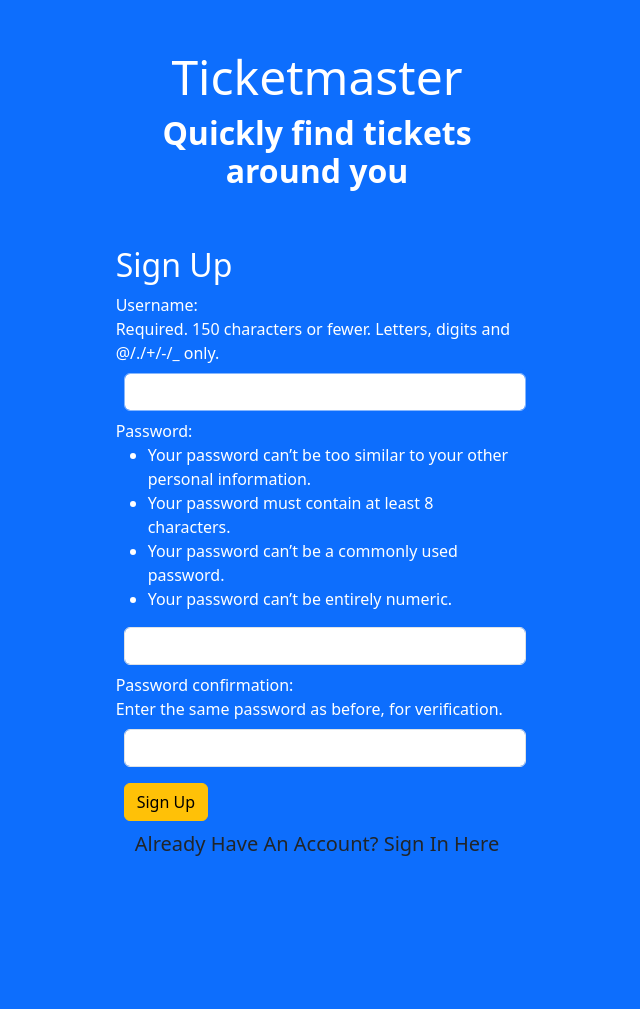
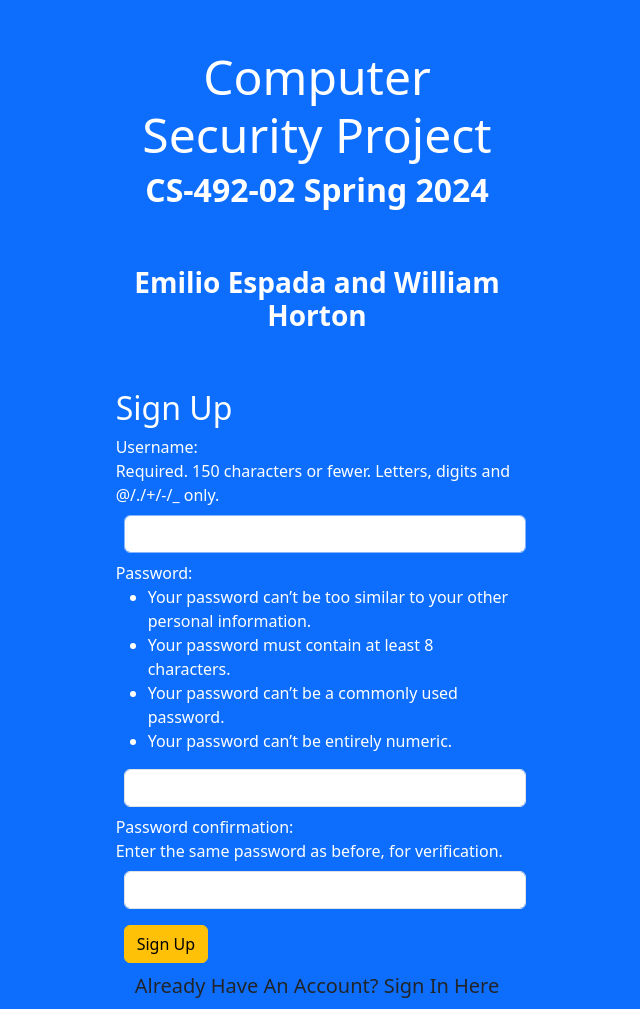
Before and after one commit to EmilioEspada/ComputerSecurityProject, a Django app: page /signup/ in a window 1280 px wide. Shown: the part 56-1065 px from the top of the page, without its empty margins (323-963 px from the left). Before the commit the page ends 912 px from the top, so only its background shows below. Run offline with Django 4.2, Linux system fonts and the light colour scheme.

Commit message:
Text changes

```diff
--- a/templates/landing.html
+++ b/templates/landing.html
@@ -9,8 +9,9 @@
         <div class="row justify-content-center">
             <div class="col-lg-4"></div>
             <div class="col-lg-4">
-                <h1 class="display-5 text-center pt-5">Ticketmaster</h1>
-                <h2 class="fw-bold text-center pb-5">Quickly find tickets around you</h2>
+                <h1 class="display-5 text-center pt-5">Computer Security Project</h1>
+                <h2 class="fw-bold text-center pb-5">CS-492-02 Spring 2024</h2>
+                <h3 class="fw-bold text-center pb-5">Emilio Espada and William Horton</h3>
                 <form action="{% url 'signup' %}" method="post">
                     {% csrf_token %}
                     {% block content %}
--- a/templates/saved-events.html
+++ b/templates/saved-events.html
@@ -23,7 +23,9 @@
                         <tbody>
                         {% for event in events %}
                             <tr>
-                                <td><p class="lead">{{ event.name }}</p><img src="{{ event.image }}" width="200" class="img-thumbnail rounded" alt="event image"></td>
+                                <td><p class="lead">{{ event.name }}</p><img src="{{ event.image }}" width="200"
+                                                                             class="img-thumbnail rounded"
+                                                                             alt="event image"></td>
                                 <td class="lead">{{ event.date }}, {{ event.time }}</td>
                                 <td class="lead">{{ event.venue }}</td>
                                 <td class="lead">{{ event.address }}, {{ event.city }}, {{ event.state }}</td>
--- a/templates/search-results.html
+++ b/templates/search-results.html
@@ -8,8 +8,9 @@
     <div class="container-fluid bg-primary text-white">
         <div class="row justify-content-center">
             <div class="col-lg-9">
-                <h1 class="display-5 text-center pt-5">Ticketmaster</h1>
-                <h2 class="fw-bold text-center pb-5">Quickly find tickets around you</h2>
+                <h1 class="display-5 text-center pt-5">Computer Security Project</h1>
+                <h2 class="fw-bold text-center pb-5">CS-492-02 Spring 2024</h2>
+                <h3 class="fw-bold text-center pb-5">Emilio Espada and William Horton</h3>
                 <form action="" method="post">
                     {% csrf_token %}
                     <div class="input-group mb-3">
```
Also changed, not shown: templates/base.html (+10 -4 lines), templates/login.html (+7 -5 lines).
